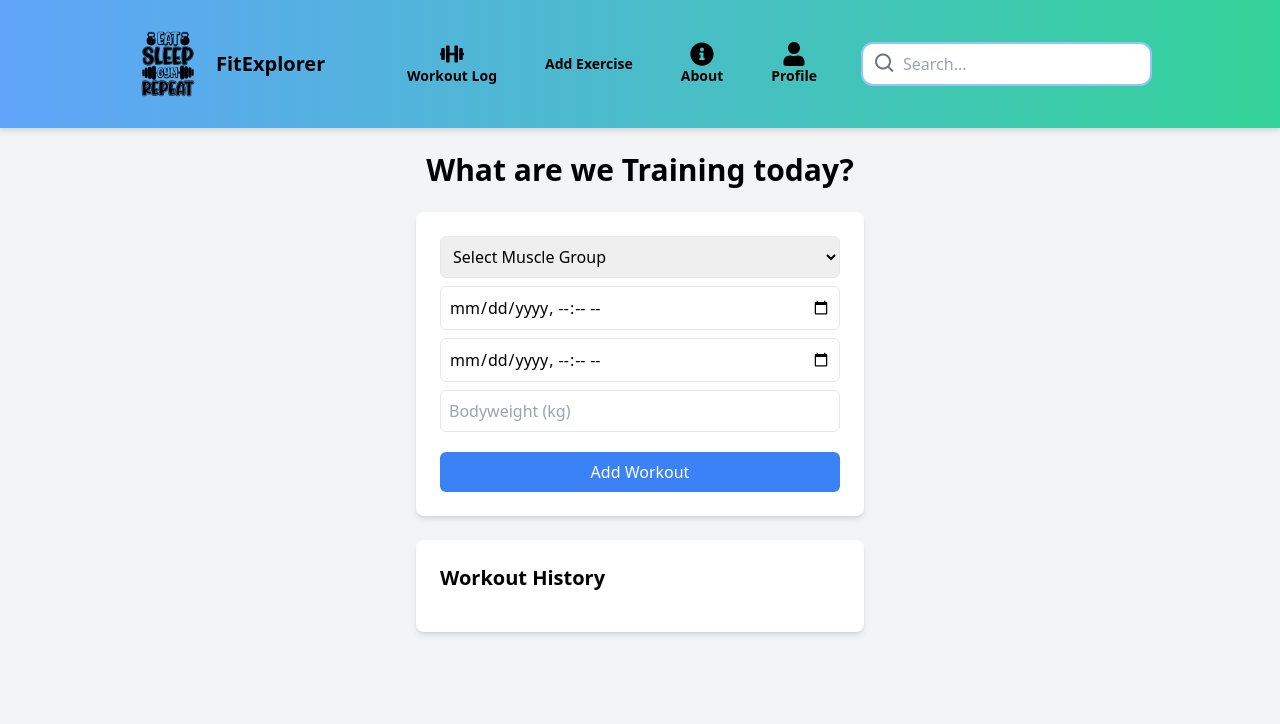
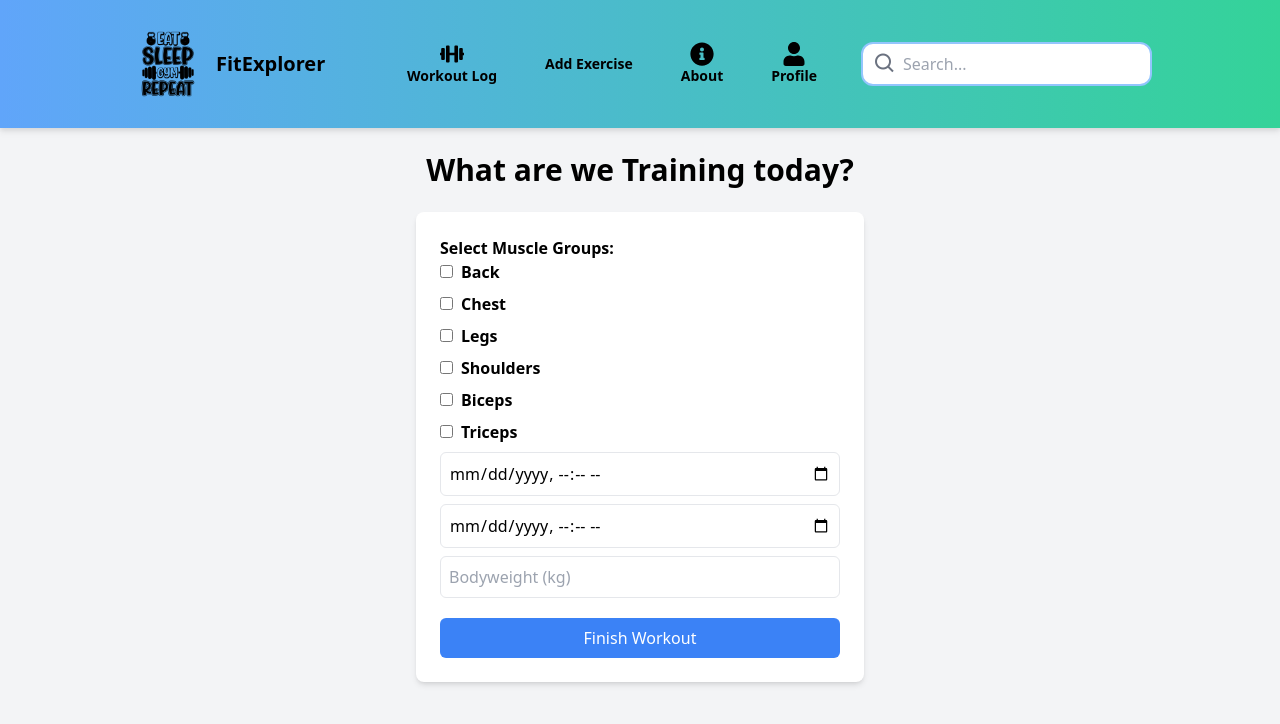
Before and after one commit to Chia213/FitExplorer, a React (Vite) app: page /workout-log in a window 1280 px wide. Shown: the top 724 px of the page. Built offline with nearby package versions, Linux system fonts and the light colour scheme.

Commit message:
Main page with area

```diff
--- a/src/pages/Home.jsx
+++ b/src/pages/Home.jsx
@@ -4,27 +4,27 @@ import muscleImage from "../assets/titan.png"; // Use the generated muscle image
 const muscles = [
   {
     name: "Chest",
-    position: { top: "28%", left: "48%", width: "12%", height: "10%" },
+    position: { top: "19%", left: "10%", width: "10%", height: "10%" },
     exercises: ["Bench Press", "Push-ups", "Chest Fly"],
   },
   {
     name: "Biceps",
-    position: { top: "40%", left: "38%", width: "8%", height: "10%" },
+    position: { top: "26%", left: "33%", width: "4%", height: "10%" },
     exercises: ["Bicep Curl", "Hammer Curl", "Chin-ups"],
   },
   {
     name: "Triceps",
-    position: { top: "40%", left: "58%", width: "8%", height: "10%" },
+    position: { top: "23%", left: "63%", width: "4%", height: "10%" },
     exercises: ["Dips", "Tricep Extensions", "Close-Grip Bench Press"],
   },
   {
     name: "Abs",
-    position: { top: "48%", left: "45%", width: "15%", height: "15%" },
+    position: { top: "30%", left: "15%", width: "11%", height: "15%" },
     exercises: ["Crunches", "Planks", "Leg Raises"],
   },
   {
     name: "Quads",
-    position: { top: "68%", left: "47%", width: "15%", height: "12%" },
+    position: { top: "73%", left: "67%", width: "8%", height: "12%" },
     exercises: ["Squats", "Lunges", "Leg Press"],
   },
 ];
--- a/src/pages/WorkoutLog.jsx
+++ b/src/pages/WorkoutLog.jsx
@@ -11,13 +11,21 @@ const muscleGroups = {
 
 function WorkoutLog() {
   const [workouts, setWorkouts] = useState([]);
-  const [selectedMuscleGroup, setSelectedMuscleGroup] = useState("");
+  const [selectedMuscleGroups, setSelectedMuscleGroups] = useState([]);
   const [selectedExercises, setSelectedExercises] = useState([]);
   const [exerciseDetails, setExerciseDetails] = useState({});
   const [startTime, setStartTime] = useState("");
   const [endTime, setEndTime] = useState("");
   const [bodyweight, setBodyweight] = useState("");
   const [notes, setNotes] = useState("");
+
+  const handleMuscleGroupSelection = (muscle) => {
+    setSelectedMuscleGroups((prev) =>
+      prev.includes(muscle)
+        ? prev.filter((m) => m !== muscle)
+        : [...prev, muscle]
+    );
+  };
 
   const handleExerciseSelection = (exercise) => {
     setSelectedExercises((prevExercises) =>
@@ -38,17 +46,16 @@ function WorkoutLog() {
     }));
   };
 
-  const addWorkout = (e) => {
-    e.preventDefault();
+  const finishWorkout = () => {
     if (
-      selectedMuscleGroup &&
+      selectedMuscleGroups.length > 0 &&
       selectedExercises.length > 0 &&
       startTime &&
       endTime &&
       bodyweight.trim()
     ) {
       const newWorkout = {
-        muscleGroup: selectedMuscleGroup,
+        muscleGroups: selectedMuscleGroups,
         exercises: selectedExercises.map((exercise) => ({
           name: exercise,
           weight: exerciseDetails[exercise]?.weight || "",
@@ -61,7 +68,7 @@ function WorkoutLog() {
         notes,
       };
       setWorkouts([...workouts, newWorkout]);
-      setSelectedMuscleGroup("");
+      setSelectedMuscleGroups([]);
       setSelectedExercises([]);
       setExerciseDetails({});
       setStartTime("");
@@ -75,27 +82,24 @@ function WorkoutLog() {
     <div className="min-h-screen flex flex-col items-center p-6 bg-gray-100">
       <h1 className="text-3xl font-bold mb-6">What are we Training today?</h1>
       <div className="w-full max-w-md bg-white p-6 rounded-lg shadow-md">
-        <form onSubmit={addWorkout}>
-          <select
-            value={selectedMuscleGroup}
-            onChange={(e) => setSelectedMuscleGroup(e.target.value)}
-            className="w-full p-2 border rounded-md mb-2"
-            required
-          >
-            <option value="" disabled>
-              Select Muscle Group
-            </option>
+        <p className="font-semibold">Select Muscle Groups:</p>
         {Object.keys(muscleGroups).map((muscle) => (
-              <option key={muscle} value={muscle}>
-                {muscle}
-              </option>
+          <div key={muscle} className="mb-2">
+            <input
+              type="checkbox"
+              checked={selectedMuscleGroups.includes(muscle)}
+              onChange={() => handleMuscleGroupSelection(muscle)}
+            />
+            <label className="ml-2 font-semibold">{muscle}</label>
+          </div>
         ))}
-          </select>
 
-          {selectedMuscleGroup && (
+        {selectedMuscleGroups.length > 0 && (
           <div className="mb-2">
             <p className="font-semibold">Select Exercises:</p>
-              {muscleGroups[selectedMuscleGroup].map((exercise) => (
+            {selectedMuscleGroups
+              .flatMap((group) => muscleGroups[group])
+              .map((exercise) => (
                 <div key={exercise} className="mb-2">
                   <input
                     type="checkbox"
@@ -173,35 +177,11 @@ function WorkoutLog() {
           required
         />
         <button
-            type="submit"
+          onClick={finishWorkout}
           className="w-full bg-blue-500 text-white p-2 mt-3 rounded-md hover:bg-blue-700"
         >
-            Add Workout
+          Finish Workout
         </button>
-        </form>
-      </div>
-      {/* Display Logged Workouts */}
-      <div className="w-full max-w-md mt-6 bg-white p-6 rounded-lg shadow-md">
-        <h2 className="text-xl font-bold mb-4">Workout History</h2>
-        <ul>
-          {workouts.map((workout, index) => (
-            <li key={index} className="p-2 border-b">
-              <strong>Muscle Group:</strong> {workout.muscleGroup} <br />
-              <strong>Start Time:</strong> {workout.startTime} <br />
-              <strong>End Time:</strong> {workout.endTime} <br />
-              <strong>Bodyweight:</strong> {workout.bodyweight} kg <br />
-              <strong>Exercises:</strong>
-              <ul>
-                {workout.exercises.map((ex, i) => (
-                  <li key={i} className="ml-4">
-                    {ex.name} - {ex.weight} kg, {ex.reps} reps
-                    <br /> <em>{ex.notes}</em>
-                  </li>
-                ))}
-              </ul>
-            </li>
-          ))}
-        </ul>
       </div>
     </div>
   );
```
Lines whose indentation alone changed are shown as unchanged.
